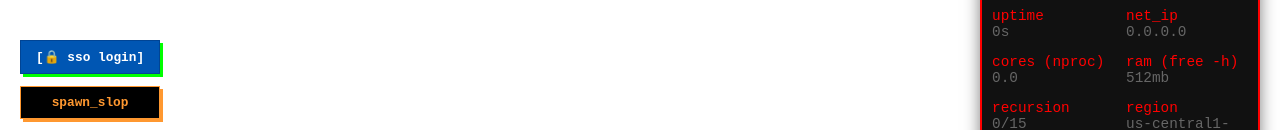
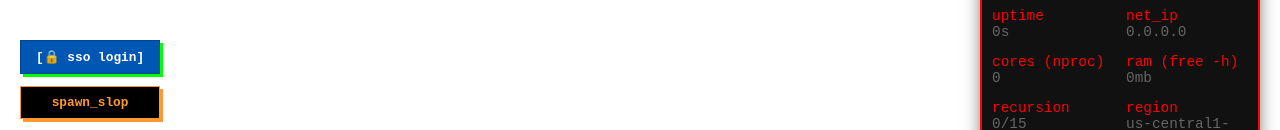
Before and after one commit to jordan-lenchitz/graph-on-a, a React (Vite) app: page /#/ in a window 1280 px wide. Shown: the part 484-614 px from the top of the page. Built offline with nearby package versions, Linux system fonts and the light colour scheme; no server answers.

Commit message:
fix WASM VM RAM display and add RAM randomization

```diff
--- a/src/NerdHome.tsx
+++ b/src/NerdHome.tsx
@@ -63,6 +63,8 @@ export const NerdHome: React.FC = () => {
   const [vmIp, setVmIp] = useState('0.0.0.0');
   const [vmGateway, setVmGateway] = useState<string | null>(null);
   const [vmStage, setVmStage] = useState('offline');
+  const [vmCores, setVmCores] = useState<string | null>(null);
+  const [vmRam, setVmRam] = useState<string | null>(null);
   const [systemName, setSystemName] = useState('system_core');
   const [regionInfo, setRegionInfo] = useState<RegionData>({
     region: 'us-central1-gen2',
@@ -92,6 +94,12 @@ export const NerdHome: React.FC = () => {
       }
       if (payload.gateway !== undefined) {
         setVmGateway(payload.gateway);
+      }
+      if (typeof payload.cores === 'number' || typeof payload.cores === 'string') {
+        setVmCores(String(payload.cores));
+      }
+      if (typeof payload.ram === 'string' && payload.ram.length > 0) {
+        setVmRam(payload.ram);
       }
     };
 
@@ -163,6 +171,8 @@ export const NerdHome: React.FC = () => {
     setVmStage('provisioning');
     setVmIp('dhcp...');
     setVmGateway(null);
+    setVmCores(null);
+    setVmRam(null);
     setSystemName(ALLITERATIVE_NAMES[Math.floor(Math.random() * ALLITERATIVE_NAMES.length)]);
   };
 
@@ -433,6 +443,8 @@ export function handleOSIStack(layer: number, data: string): OSIResponse {
         vmIp={vmIp}
         vmGateway={vmGateway}
         vmStage={vmStage}
+        vmCores={vmCores}
+        vmRam={vmRam}
         region={regionInfo.region}
       />
 
--- a/src/components/SystemCorePanel.tsx
+++ b/src/components/SystemCorePanel.tsx
@@ -10,6 +10,8 @@ export interface SystemCorePanelProps {
   vmIp?: string;
   vmGateway?: string | null;
   vmStage?: string;
+  vmCores?: string | null;
+  vmRam?: string | null;
   region?: string;
 }
 
@@ -20,6 +22,8 @@ export const SystemCorePanel: React.FC<SystemCorePanelProps> = ({
   vmIp = '0.0.0.0',
   vmGateway = null,
   vmStage = 'offline',
+  vmCores = null,
+  vmRam = null,
   region = 'us-central1-gen2',
 }) => {
   const [vmUptime, setVmUptime] = useState(0);
@@ -37,20 +41,24 @@ export const SystemCorePanel: React.FC<SystemCorePanelProps> = ({
   }, [vmStatus]);
 
   const displayedIp = vmStatus === 'online' ? vmIp : '0.0.0.0';
+  const displayedCores = vmStatus === 'online' ? (vmCores ?? '...') : '0';
+  const displayedRam = vmStatus === 'online' ? (vmRam ?? '...') : '0mb';
   const normalizedRegion =
     region && region !== 'loading...' && region !== 'local'
       ? region
       : 'us-central1-gen2';
 
   const orchestratorSnippet = `// live_state: host="${systemName}" | status="${vmStatus}" | stage="${vmStage}"
-// net_ip="${displayedIp}"${vmGateway ? ` (gw: ${vmGateway})` : ''} | region="${normalizedRegion}"
+// net_ip="${displayedIp}"${vmGateway ? ` (gw: ${vmGateway})` : ''} | cores="${displayedCores}" | ram="${displayedRam}" | region="${normalizedRegion}"
 
 export interface WasmVmTelemetry {
   type: 'wasm-vm-telemetry';
-  stage: 'kernel_boot' | 'dhcp_discover' | 'dhcp_select' | 'online' | 'apk_init';
+  stage?: 'kernel_boot' | 'dhcp_discover' | 'dhcp_select' | 'online' | 'apk_init';
   ip?: string;
   gateway?: string | null;
   leaseTime?: number | null;
+  cores?: number;
+  ram?: string;
 }
 
 export function attachV86SerialDhcpBridge(emulator: any): void {
@@ -105,12 +113,17 @@ export function attachV86SerialDhcpBridge(emulator: any): void {
           <div className="mt-2">
             <div>cores (nproc)</div>
             <div className={vmStatus === 'online' ? 'text-green' : 'text-muted'}>
-              {vmStatus === 'online' ? '1.0' : '0.0'}
+              {displayedCores}
             </div>
           </div>
           <div className="mt-2">
             <div>ram (free -h)</div>
-            <div className={vmStatus === 'online' ? 'text-green' : 'text-muted'}>512mb</div>
+            <div
+              className={vmStatus === 'online' ? 'text-green' : 'text-muted'}
+              style={{ textTransform: 'none' }}
+            >
+              {displayedRam}
+            </div>
           </div>
           <div className="mt-2">
             <div>recursion</div>
```
Also changed, not shown: public/vm/index.html (+37 -2 lines).
